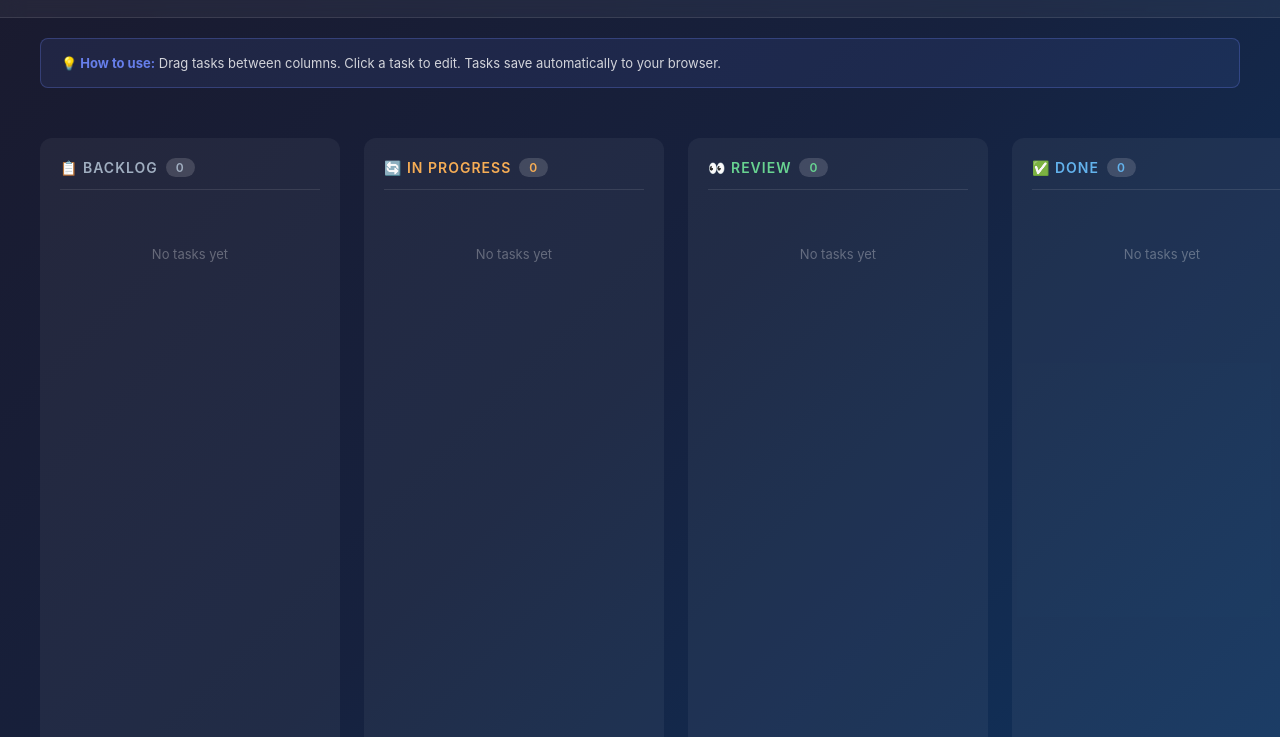
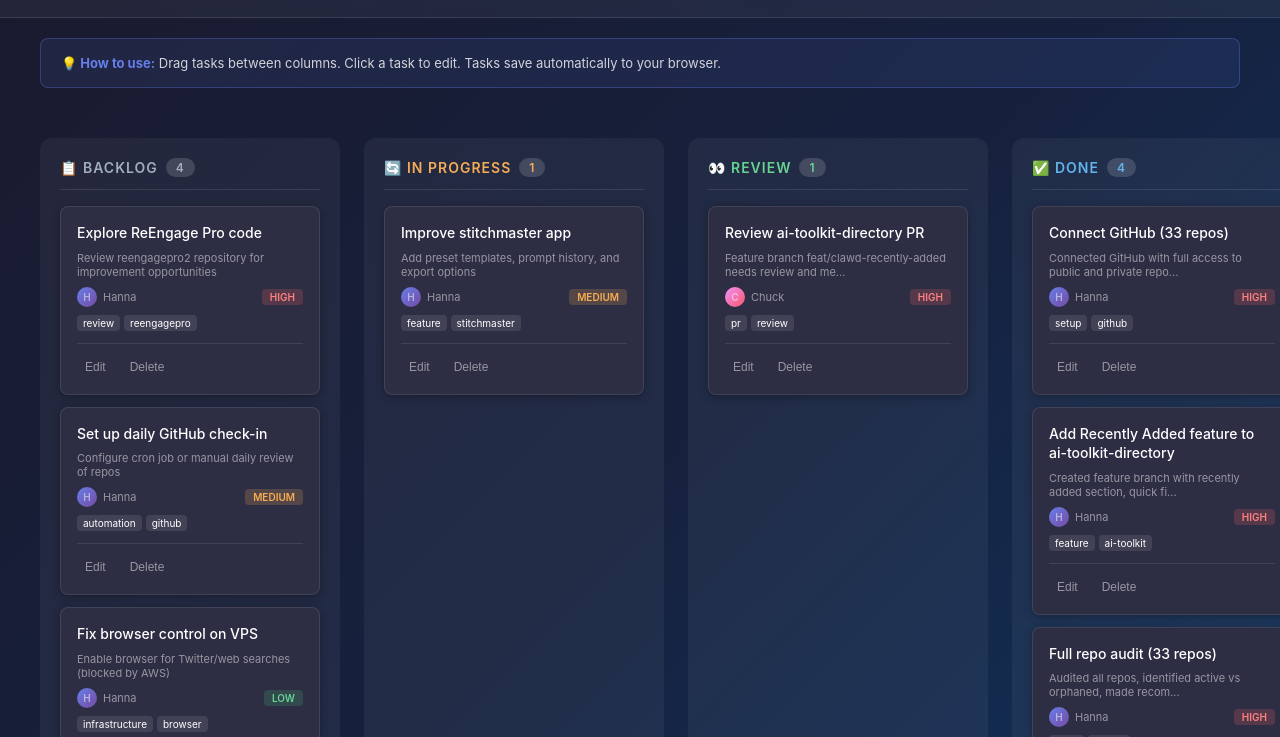
Before and after one commit to pjexec/kanban-board, a plain HTML site: page index.html in a window 1280 px wide. Shown: the part 63-800 px from the top of the page. Drawn offline with Linux system fonts and the light colour scheme.

Commit message:
Add initial tasks for Hanna & Chuck workflow

```diff
--- a/index.html
+++ b/index.html
@@ -470,8 +470,130 @@
     </div>
 
     <script>
-        // Task storage
-        let tasks = JSON.parse(localStorage.getItem('kanban-tasks')) || [];
+        // Initial tasks - Hanna & Chuck Kanban Board
+        const initialTasks = [
+            // DONE - Completed today
+            {
+                id: "task-gh-connect",
+                title: "Connect GitHub (33 repos)",
+                description: "Connected GitHub with full access to public and private repos",
+                assignee: "hanna",
+                priority: "high",
+                labels: ["setup", "github"],
+                column: "done",
+                createdAt: "2026-01-27T22:00:00Z",
+                updatedAt: "2026-01-27T22:00:00Z"
+            },
+            {
+                id: "task-ai-toolkit-feature",
+                title: "Add Recently Added feature to ai-toolkit-directory",
+                description: "Created feature branch with recently added section, quick filters, and usage tracking",
+                assignee: "hanna",
+                priority: "high",
+                labels: ["feature", "ai-toolkit"],
+                column: "done",
+                createdAt: "2026-01-27T22:25:00Z",
+                updatedAt: "2026-01-27T22:25:00Z"
+            },
+            {
+                id: "task-repo-audit",
+                title: "Full repo audit (33 repos)",
+                description: "Audited all repos, identified active vs orphaned, made recommendations",
+                assignee: "hanna",
+                priority: "high",
+                labels: ["audit", "github"],
+                column: "done",
+                createdAt: "2026-01-27T22:20:00Z",
+                updatedAt: "2026-01-27T22:20:00Z"
+            },
+            {
+                id: "task-kanban-board",
+                title: "Create Kanban board",
+                description: "Built and deployed Kanban board for task management",
+                assignee: "hanna",
+                priority: "high",
+                labels: ["feature", "tools"],
+                column: "done",
+                createdAt: "2026-01-27T23:45:00Z",
+                updatedAt: "2026-01-27T23:45:00Z"
+            },
+            // REVIEW - Awaiting Chuck's review
+            {
+                id: "task-ai-toolkit-pr",
+                title: "Review ai-toolkit-directory PR",
+                description: "Feature branch feat/clawd-recently-added needs review and merge",
+                assignee: "chuck",
+                priority: "high",
+                labels: ["pr", "review"],
+                column: "review",
+                createdAt: "2026-01-27T22:30:00Z",
+                updatedAt: "2026-01-27T22:30:00Z"
+            },
+            // IN PROGRESS - Currently working on
+            {
+                id: "task-stitchmaster",
+                title: "Improve stitchmaster app",
+                description: "Add preset templates, prompt history, and export options",
+                assignee: "hanna",
+                priority: "medium",
+                labels: ["feature", "stitchmaster"],
+                column: "inprogress",
+                createdAt: "2026-01-27T22:35:00Z",
+                updatedAt: "2026-01-27T22:35:00Z"
+            },
+            // BACKLOG - Future proactive work
+            {
+                id: "task-reengagepro",
+                title: "Explore ReEngage Pro code",
+                description: "Review reengagepro2 repository for improvement opportunities",
+                assignee: "hanna",
+                priority: "high",
+                labels: ["review", "reengagepro"],
+                column: "backlog",
+                createdAt: "2026-01-27T22:40:00Z",
+                updatedAt: "2026-01-27T22:40:00Z"
+            },
+            {
+                id: "task-daily-checkin",
+                title: "Set up daily GitHub check-in",
+                description: "Configure cron job or manual daily review of repos",
+                assignee: "hanna",
+                priority: "medium",
+                labels: ["automation", "github"],
+                column: "backlog",
+                createdAt: "2026-01-27T22:15:00Z",
+                updatedAt: "2026-01-27T22:15:00Z"
+            },
+            {
+                id: "task-browser-setup",
+                title: "Fix browser control on VPS",
+                description: "Enable browser for Twitter/web searches (blocked by AWS)",
+                assignee: "hanna",
+                priority: "low",
+                labels: ["infrastructure", "browser"],
+                column: "backlog",
+                createdAt: "2026-01-27T23:00:00Z",
+                updatedAt: "2026-01-27T23:00:00Z"
+            },
+            {
+                id: "task-kanban-enhancements",
+                title: "Add Kanban enhancements",
+                description: "Due dates, task filtering, search, and more UI improvements",
+                assignee: "hanna",
+                priority: "low",
+                labels: ["feature", "kanban"],
+                column: "backlog",
+                createdAt: "2026-01-28T00:00:00Z",
+                updatedAt: "2026-01-28T00:00:00Z"
+            }
+        ];
+
+        // Task storage - use initial tasks if localStorage is empty
+        let tasks = JSON.parse(localStorage.getItem('kanban-tasks'));
+        if (!tasks || tasks.length === 0) {
+            tasks = initialTasks;
+            localStorage.setItem('kanban-tasks', JSON.stringify(tasks));
+        }
         let draggedTask = null;
 
         // Initialize
```
